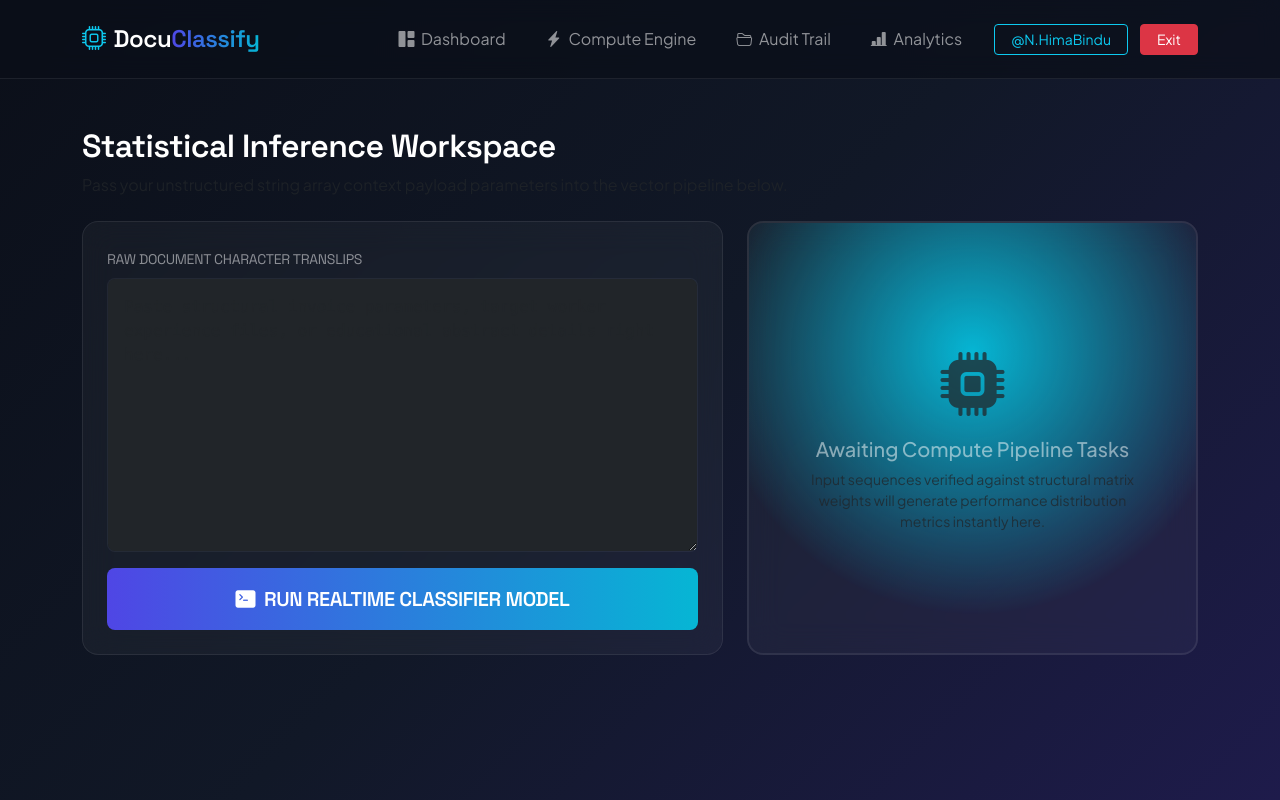
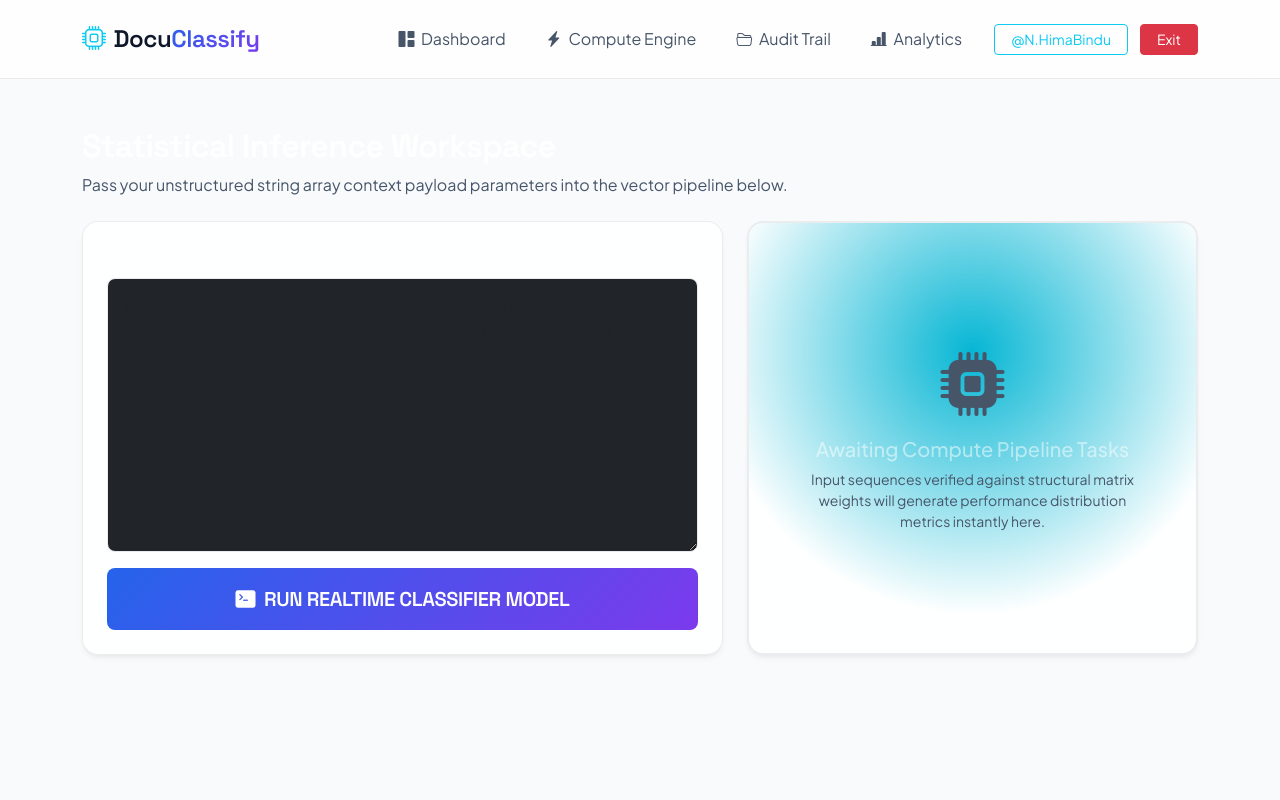
Before and after one commit to himabindu20112005-pixel/scholarx-ai-document-classifier, a Flask app: page /classify in a window 1280 px wide. Run offline with Flask 3, Linux system fonts and the light colour scheme; a user stored in the database is signed in.

Commit message:
Refactor base.html for better design and usability
Updated styles and layout for improved readability and aesthetics.

```diff
--- a/templates/base.html
+++ b/templates/base.html
@@ -7,19 +7,21 @@
     <link href="https://cdn.jsdelivr.net/npm/bootstrap@5.3.3/dist/css/bootstrap.min.css" rel="stylesheet">
     <link rel="stylesheet" href="https://cdn.jsdelivr.net/npm/bootstrap-icons@1.11.3/font/bootstrap-icons.min.css">
     <link href="https://fonts.googleapis.com/css2?family=Plus+Jakarta+Sans:wght@300;400;500;600;700&family=Space+Grotesk:wght@400;600&display=swap" rel="stylesheet">
-
     <style>
         :root {
-            --bg-gradient: linear-gradient(135deg, #0b0f19 0%, #111827 50%, #1e1b4b 100%);
-            --glass-panel: rgba(255, 255, 255, 0.04);
-            --glass-border: rgba(255, 255, 255, 0.08);
-            --accent-glow: linear-gradient(90deg, #4f46e5, #06b6d4);
+            /* Light professional background colors */
+            --bg-canvas: #f8fafc; /* Soft off-white/gray */
+            --glass-panel: rgba(255, 255, 255, 0.85); /* Solid white panels */
+            --glass-border: rgba(15, 23, 42, 0.08); /* Crisp subtle borders */
+            --accent-glow: linear-gradient(135deg, #2563eb, #7c3aed); /* Royal Blue to Purple */
+            --text-main: #0f172a; /* Deep obsidian for readability */
+            --text-muted: #475569; /* Slate gray for descriptions */
         }
 
         body {
             font-family: 'Plus Jakarta Sans', sans-serif;
-            background: var(--bg-gradient);
-            color: #f3f4f6;
+            background-color: var(--bg-canvas);
+            color: var(--text-main);
             min-height: 100vh;
             overflow-x: hidden;
         }
@@ -27,35 +29,56 @@
         h1, h2, h3, .font-tech {
             font-family: 'Space Grotesk', sans-serif;
             letter-spacing: -0.02em;
+            color: var(--text-main);
         }
 
+        /* Highly Readable Container Cards */
         .glass-card {
             background: var(--glass-panel);
-            backdrop-filter: blur(16px);
-            -webkit-backdrop-filter: blur(16px);
             border: 1px solid var(--glass-border);
             border-radius: 16px;
+            box-shadow: 0 4px 6px -1px rgba(0, 0, 0, 0.05), 0 2px 4px -2px rgba(0, 0, 0, 0.05);
             transition: all 0.3s cubic-bezier(0.4, 0, 0.2, 1);
         }
 
         .glass-card:hover {
-            border-color: rgba(6, 182, 212, 0.4);
-            box-shadow: 0 10px 30px -10px rgba(6, 182, 212, 0.15);
+            border-color: rgba(37, 99, 235, 0.3);
+            box-shadow: 0 20px 25px -5px rgba(0, 0, 0, 0.1), 0 8px 10px -6px rgba(0, 0, 0, 0.1);
             transform: translateY(-2px);
         }
 
+        /* Vibrant Typography Accents */
         .text-gradient {
             background: var(--accent-glow);
             -webkit-background-clip: text;
             -webkit-text-fill-color: transparent;
         }
 
+        .text-muted {
+            color: var(--text-muted) !important;
+        }
+
+        /* Clean High-Contrast Navigation Bar */
         .navbar-glass {
-            background: rgba(11, 15, 25, 0.7);
+            background: rgba(255, 255, 255, 0.8);
             backdrop-filter: blur(12px);
+            -webkit-backdrop-filter: blur(12px);
             border-bottom: 1px solid var(--glass-border);
         }
 
+        .navbar-dark .navbar-brand {
+            color: var(--text-main) !important;
+        }
+
+        .navbar-dark .navbar-nav .nav-link {
+            color: var(--text-muted) !important;
+        }
+
+        .navbar-dark .navbar-nav .nav-link:hover {
+            color: #2563eb !important;
+        }
+
+        /* Action Buttons */
         .btn-gradient {
             background: var(--accent-glow);
             color: white !important;
@@ -65,6 +88,10 @@
         }
         .btn-gradient:hover {
             opacity: 0.9;
+        }
+
+        .btn-close {
+            filter: none !important; /* Fixes visibility for alert close buttons */
         }
     </style>
 </head>
```
